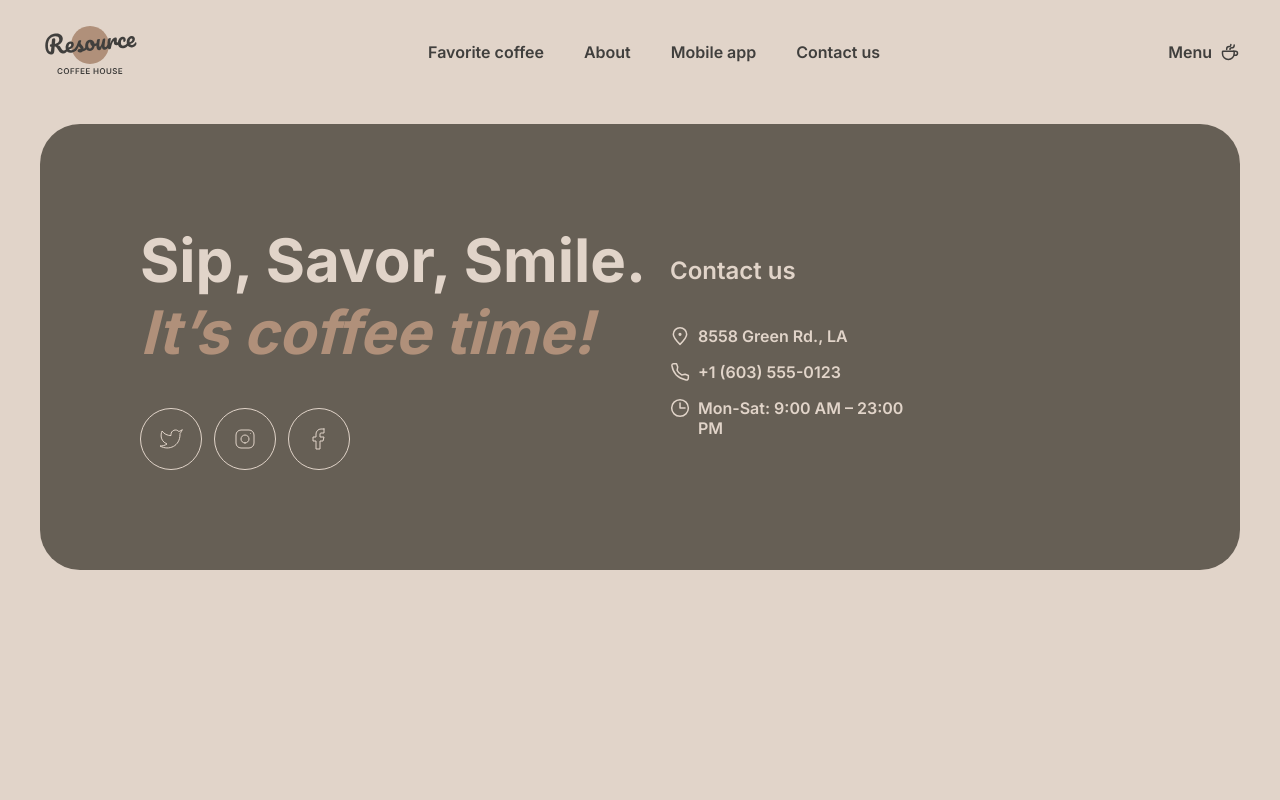
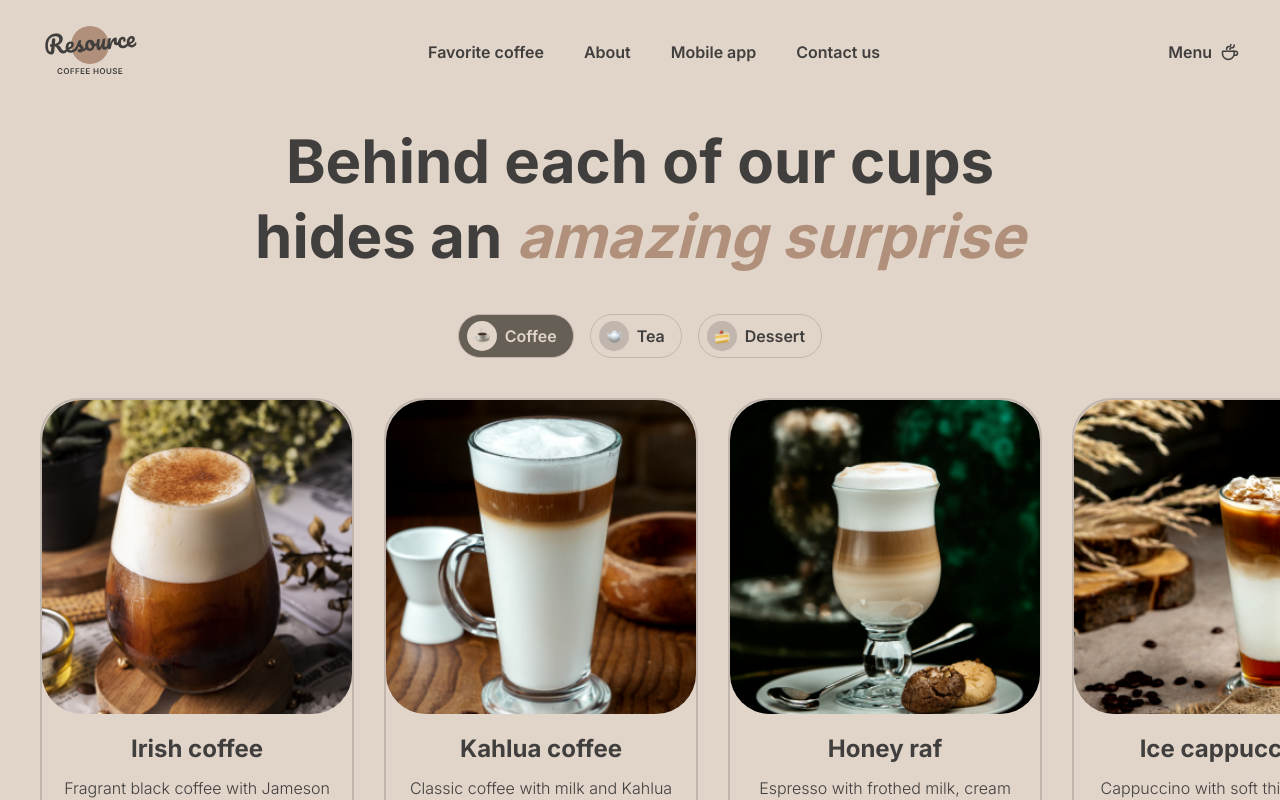
Before and after one commit to bloodyrainday/coffee-shop-react, a React (Create React App) app: page /menu in a window 1280 px wide. Shown: the top 800 px of the page. Built offline with nearby package versions, Linux system fonts and the light colour scheme.

Commit message:
fix: put Link tag instead of a one

```diff
--- a/src/App.js
+++ b/src/App.js
@@ -13,7 +13,7 @@ class App extends React.Component {
         <Header />
         <Routes>
           <Route path="/coffee-shop-react" element={<Home/>}/>
-          <Route path="/coffee-shop-react/menu" element={<Menu/>}/>
+          <Route path="/menu" element={<Menu/>}/>
         </Routes>
         <Footer />
       </div>
--- a/src/components/Enjoy.js
+++ b/src/components/Enjoy.js
@@ -1,6 +1,7 @@
 import React from 'react';
 import Video from './Video';
-import background from '../video/background.mp4'
+import background from '../video/background.mp4';
+import { Link } from 'react-router-dom';
 
 class Enjoy extends React.Component {
   render() {
@@ -13,7 +14,10 @@ class Enjoy extends React.Component {
             <div className='enjoy-offer'>
               <h1 className='enjoy-offer-title'><i color='#B0907A'>Enjoy</i> premium coffee at our charming cafe</h1>
               <p className='enjoy-offer-subtitle'>With its inviting atmosphere and delicious coffee options, the Coffee House Resource is a popular destination for coffee lovers and those seeking a warm and inviting space to enjoy their favorite beverage.</p>
-              <button className='enjoy-offer-button'>Menu<img src={this.props.image} alt='cup-of-coffee'/></button>
+              <Link to="/menu">
+                <button className='enjoy-offer-button'>Menu<img src={this.props.image} alt='cup-of-coffee'/></button>
+              </Link>
+
             </div>
 
           </div>
--- a/src/components/Header.js
+++ b/src/components/Header.js
@@ -3,6 +3,7 @@ import Image from './Image';
 import logo from '../icons/logo.svg';
 import menu from '../icons/coffee-cup.svg';
 import Burger from './Burger';
+import { Link } from 'react-router-dom';
 
 function Header() {
     const [burgerActive, setBurgerActive] = React.useState(false);
@@ -22,9 +23,9 @@ function Header() {
             <nav>
 
             <div className='nav-logo'>
-              <a className='nav-logo-link' href="/coffee-shop-react">
+              <Link className='nav-logo-link' to="/coffee-shop-react">
                 <Image image={logo}/>
-              </a>
+              </Link>
             </div>
 
             <div className='nav-links'>
@@ -37,10 +38,10 @@ function Header() {
             </div>
 
             <div className={`nav-menu ${menuButtonClicked === true ? 'click' : ""}`} onClick={() => onClickMenuButton()}>
-              <a className='nav-menu-inner' href="/coffee-shop-react/menu">
+              <Link className='nav-menu-inner' to="/menu">
                 <p className='nav-menu-inner-text'>Menu</p>
                 <Image image={menu}/>
-              </a>
+              </Link>
             </div>
 
             <div className={`nav-menu-burger ${burgerActive === true ? "active" : ""}`} onClick={() => onClickBurger()}>
```
